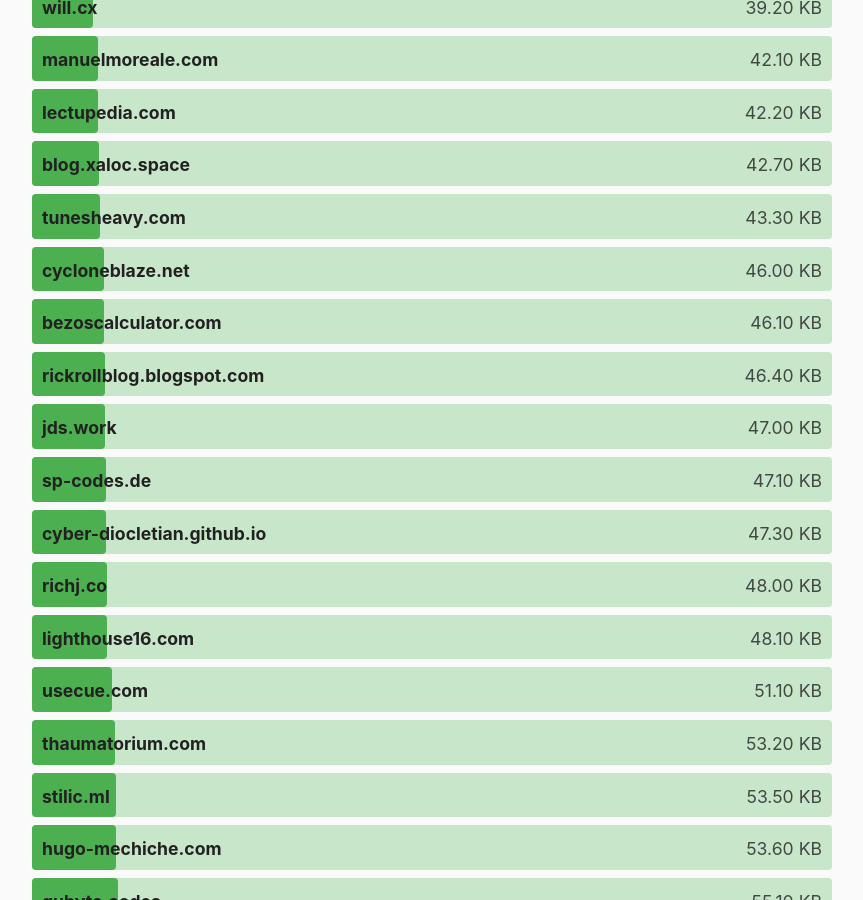
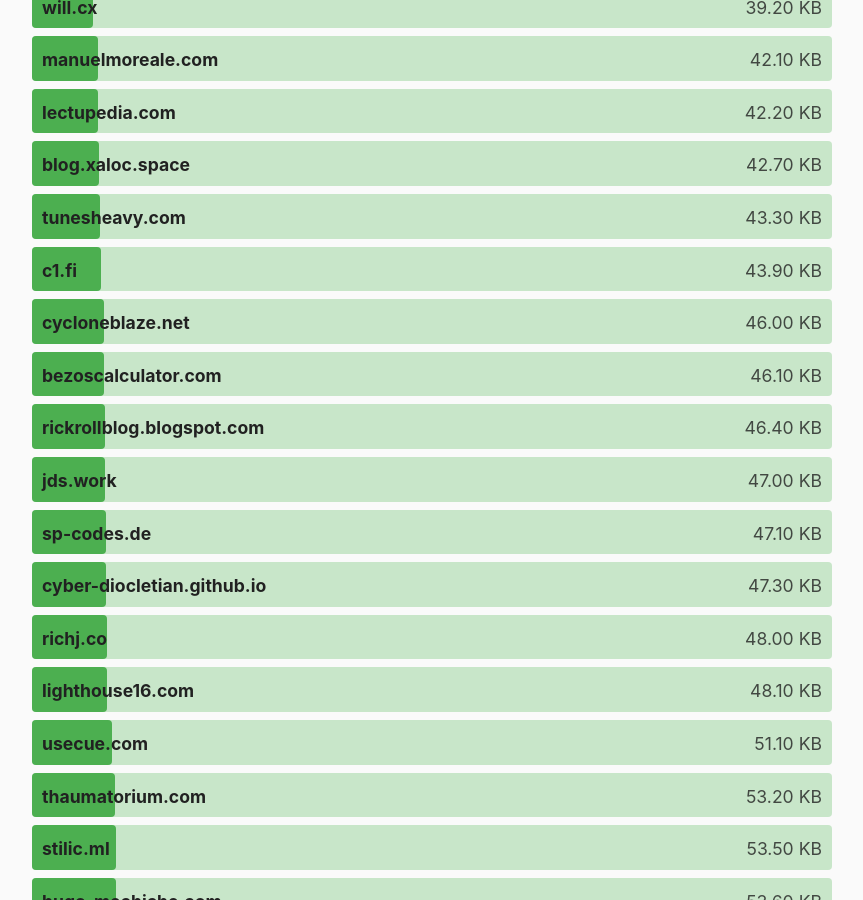
Before and after one commit to kevquirk/512kb.club, a Jekyll site: the page built from index.md, in a window 1280 px wide and 900 px high, scrolled down 9478 px. Shown: the whole window, without its empty margins (208-1071 px from the left). Built offline with Jekyll 4.4.1, drawn with Linux system fonts in a browser that asks for light colours.

Commit message:
Update sites.yml

```diff
--- a/_data/sites.yml
+++ b/_data/sites.yml
@@ -298,6 +298,11 @@
   size: 3.06
   last_checked: 2021-12-18
 
+- domain: c1.fi
+  url: https://c1.fi/v/512kb/about/en
+  size: 43.9
+  last_checked: 2022-02-08
+
 - domain: caliandro.de
   url: https://caliandro.de/
   size: 162
```
